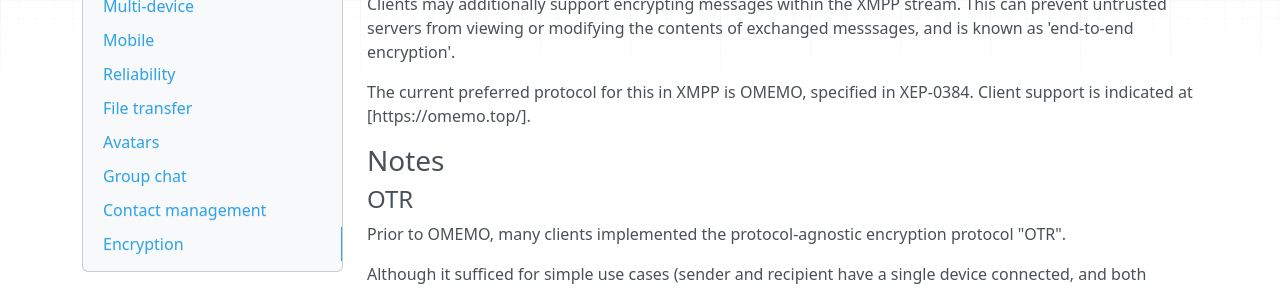
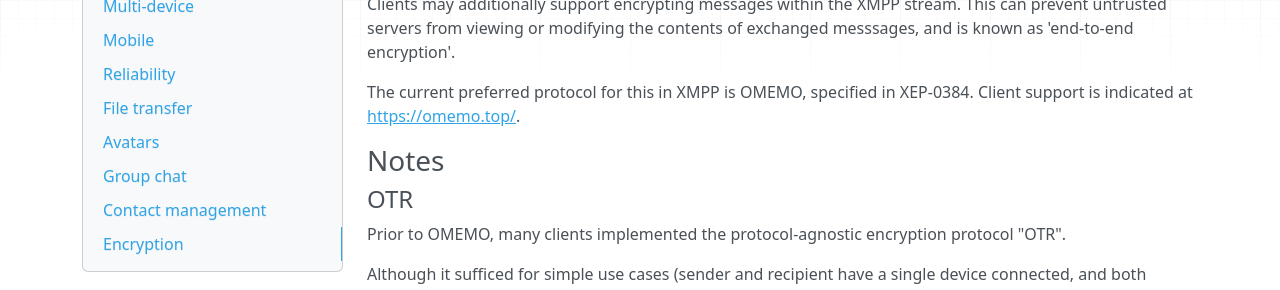
Before and after one commit to modernxmpp/modernxmpp, an MkDocs documentation site: the page built from docs/protocol.md, in a window 1280 px wide and 900 px high, scrolled down 5331 px. Shown: the part 234-524 px from the top of the window. Built offline with MkDocs 1.6.1, drawn with Linux system fonts in a browser that asks for light colours; nearby versions of some CDN libraries; part of the change alters nothing that is shown; some of the changed text lies outside the part shown.

```diff
--- a/docs/protocol.md
+++ b/docs/protocol.md
@@ -163,7 +163,7 @@ implement this mechanism to provide the best user experience.
 - Does not support streaming (file must be entirely uploaded to the server before recipient can begin to receive it)
 - Requires server support
 
-#### Usage
+#### Communicating the URL
 
 After uploading the file successfully, the sender should communicate the URL to the recipient by sending a
 `<message>` stanza with the "Get URL" provided by the server in the `<body>` of the message.
@@ -176,7 +176,7 @@ element in the message stanza with the same URL.
     To enable automatic display of media in the conversation view, Conversations (at least) currently requires
     that the `<body>` contain *just* the URL, and it must be identical to the URL in the `jabber:x:oob` payload.
 
-    The `<desc>` element is not used or supported.
+    The `<desc>` element is not used or supported by Conversations.
 
     This behaviour means that it is not possible for any text to directly accompany a media file, and must
     be sent separately.
@@ -212,8 +212,8 @@ it suitable for larger files.
 
 !!! note
 
-Although it is the only recommended negotiation protocol for peer-to-peer streams today, note that Jingle
-support is not nearly universal even among modern clients.
+    Although it is the only recommended negotiation protocol for peer-to-peer streams today, note that Jingle
+    support is not nearly universal even among modern clients.
 
 ### Stream Initiation (pre-Jingle)
 
@@ -256,7 +256,7 @@ the contents of exchanged messsages, and is known as 'end-to-end
 encryption'.
 
 The current preferred protocol for this in XMPP is OMEMO, specified
-in XEP-0384. Client support is indicated at [https://omemo.top/].
+in XEP-0384. Client support is indicated at <https://omemo.top/>.
 
 ### Notes
 
```
